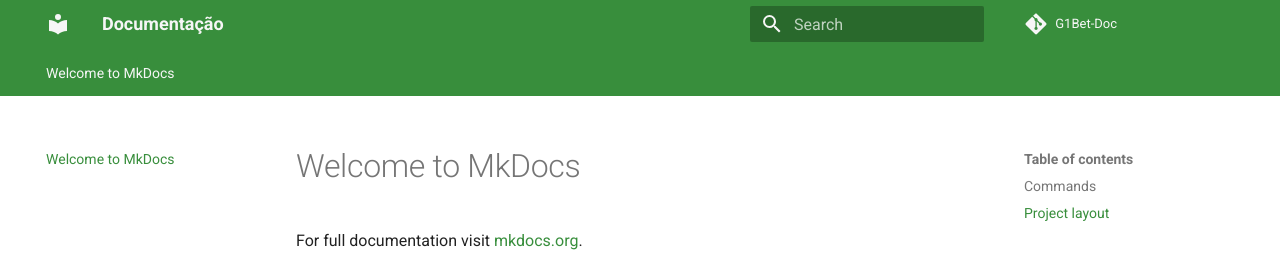
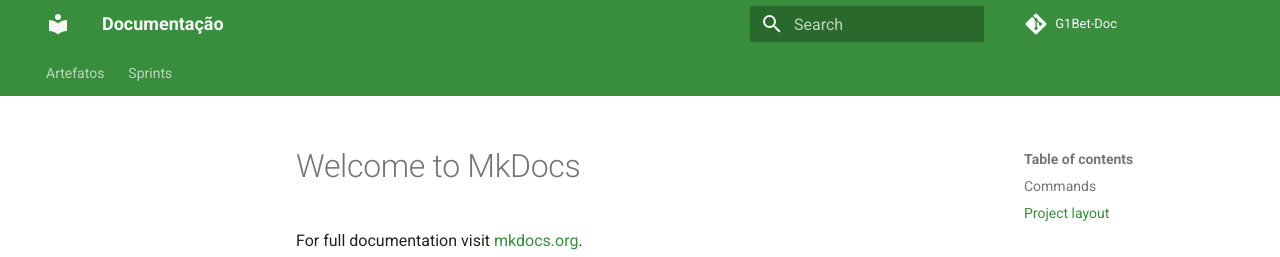
Before and after one commit to PI-DH-Grupo01/G1Bet-Doc, an MkDocs documentation site: the page built from docs/index.md, in a window 1280 px wide. Shown: the top 257 px of the page. Built offline with MkDocs 1.6.1 and Material for MkDocs 9.7.7, drawn with Linux system fonts in a browser that asks for light colours; comment, search, counter and statistics services are not loaded; some of the changed lines change nothing that is shown.

Commit message:
Adicionando arquivos

```diff
--- a/mkdocs.yml
+++ b/mkdocs.yml
@@ -11,3 +11,10 @@
 
   features:
     - navigation.tabs
+
+nav:
+  - Artefatos:
+      - Identidade Visual: identidade_visual.md
+  - Sprints:
+    - Sprint1:
+      - Planning: sprints/sprint1/planning.md
```
Also changed, not shown: docs/identidade_visual.md (added), docs/sprints/sprint1/planning.md (added).
